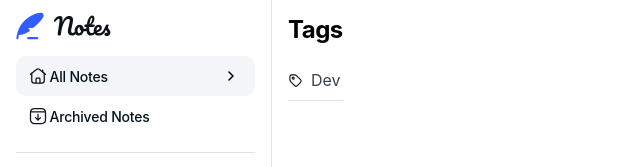
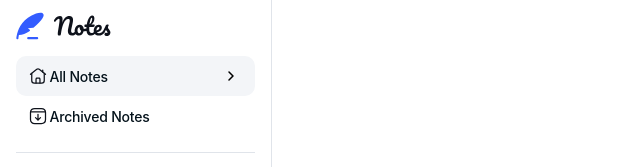
Before and after one commit to HamDean/note-taking-web-app, a React (Vite) app in the folder frontend/: page /tags in a window 1280 px wide. Shown: the top 167 px of the page, without its empty margins (0-640 px from the left). Built offline with nearby package versions, Linux system fonts and the light colour scheme; a web font is replaced by a local one.

Commit message:
Hide tags page on desktop screens

```diff
--- a/frontend/src/pages/TagsPage.tsx
+++ b/frontend/src/pages/TagsPage.tsx
@@ -2,7 +2,7 @@ import TagMobile from "../components/TagMobile";
 
 const TagsPage = () => {
   return (
-    <div className="align-page p-4">
+    <div className="align-page p-4 lg:hidden">
       <h1 className="text-preset-1 mb-4">Tags</h1>
 
       <div className="flex flex-col gap-1">
```
